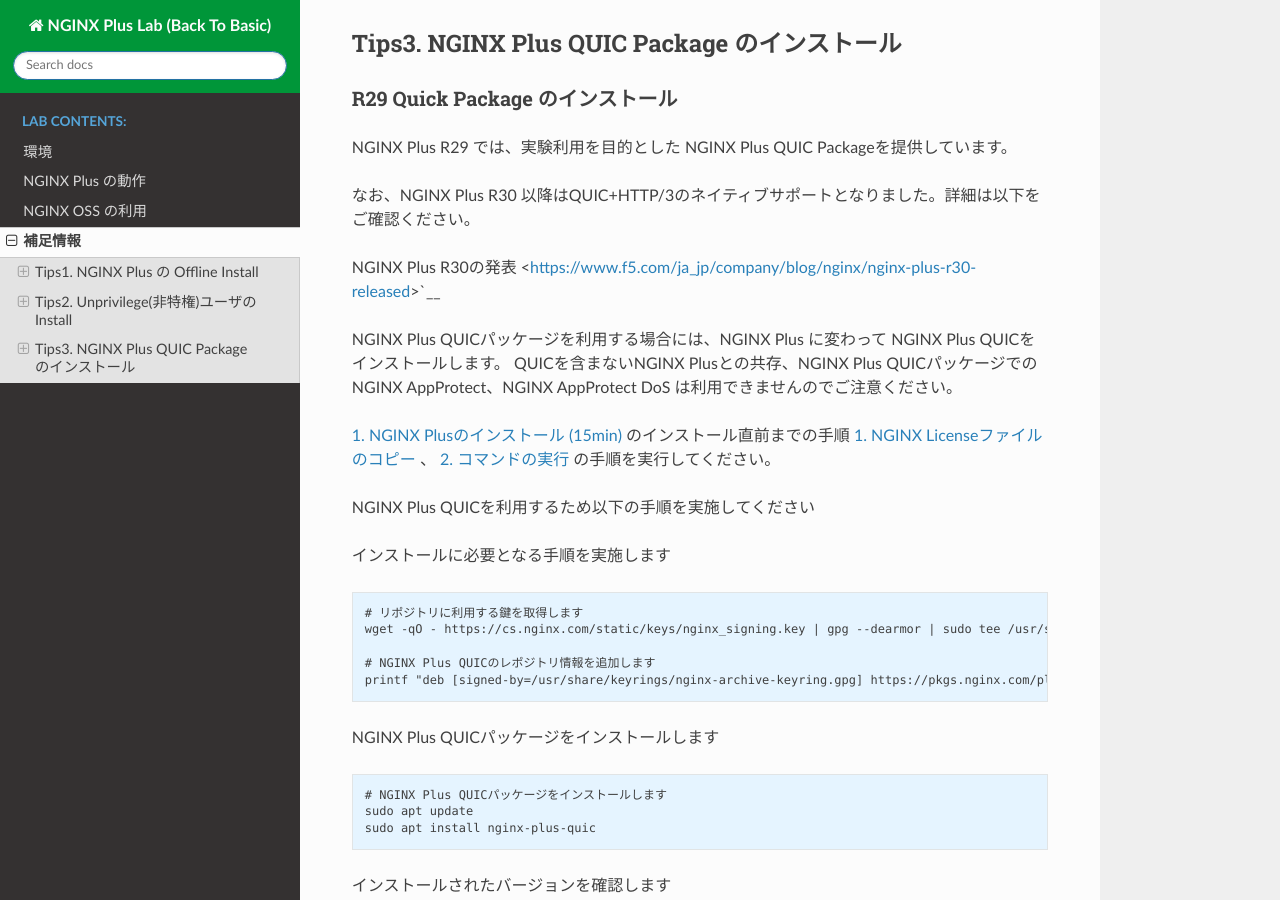
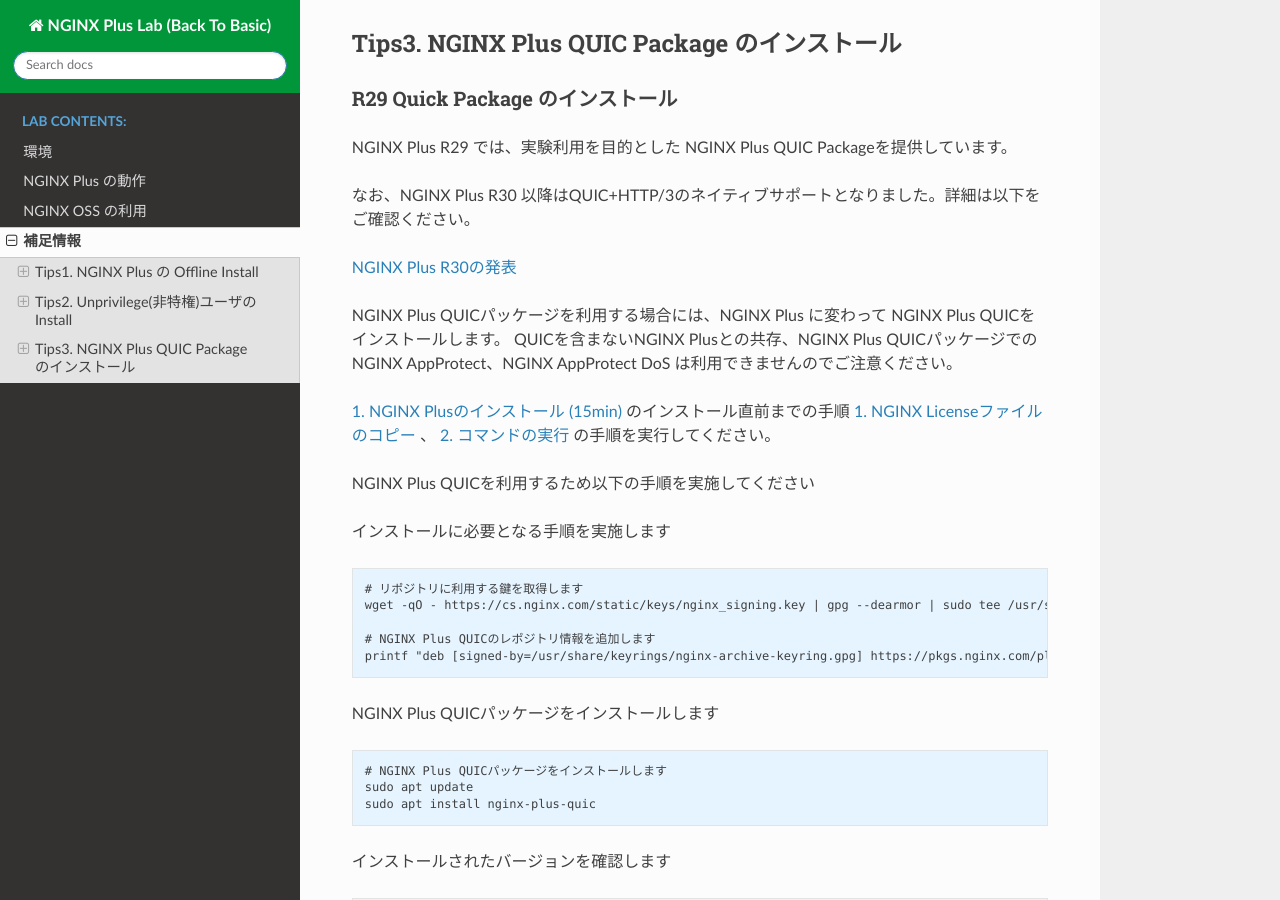
Before and after one commit to BeF5/f5j-nginx-plus-lab1, a Sphinx documentation site: the page built from docs/class1/module9/module9.rst, in a window 1280 px wide and 900 px high, scrolled down 3864 px. Built offline with Sphinx 7.4.7 and the Read the Docs theme 2.0.0, drawn with Linux system fonts in a browser that asks for light colours.

Commit message:
Update module9.rst

```diff
--- a/docs/class1/module9/module9.rst
+++ b/docs/class1/module9/module9.rst
@@ -194,7 +194,7 @@
 
 なお、NGINX Plus R30 以降はQUIC+HTTP/3のネイティブサポートとなりました。詳細は以下をご確認ください。
 
-NGINX Plus R30の発表 <https://www.f5.com/ja_jp/company/blog/nginx/nginx-plus-r30-released>`__
+`NGINX Plus R30の発表 <https://www.f5.com/ja_jp/company/blog/nginx/nginx-plus-r30-released>`__
 
 NGINX Plus QUICパッケージを利用する場合には、NGINX Plus に変わって NGINX Plus QUICをインストールします。
 QUICを含まないNGINX Plusとの共存、NGINX Plus QUICパッケージでのNGINX AppProtect、NGINX AppProtect DoS は利用できませんのでご注意ください。
```
